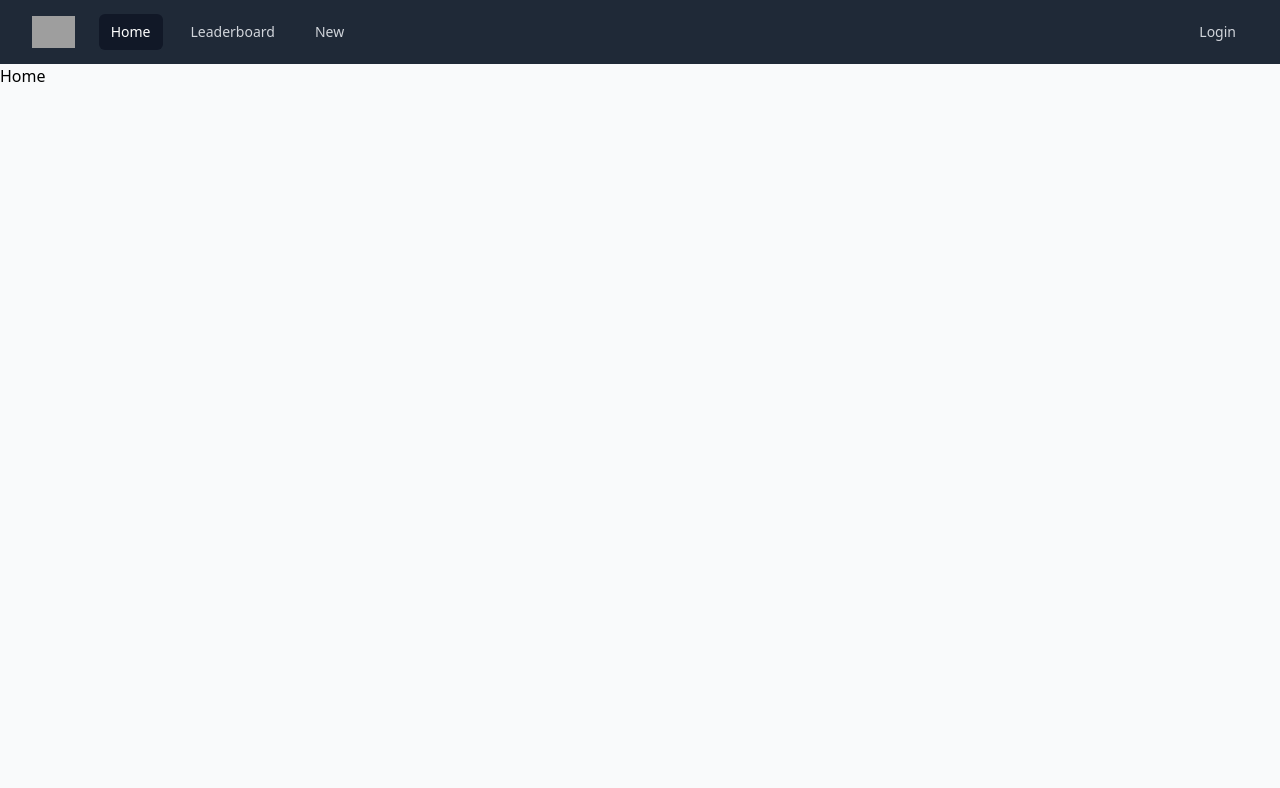
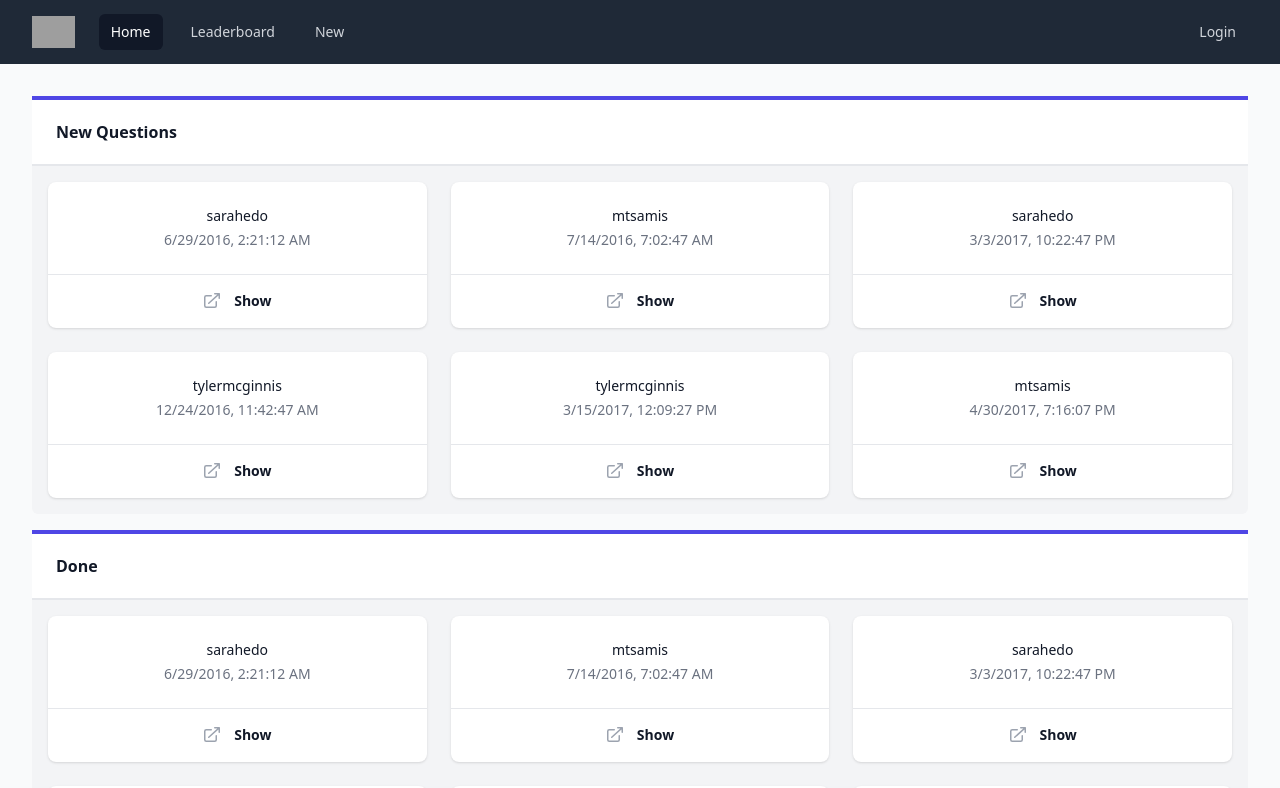
Before and after one commit to letrithanh/uda2-react-redux, a React (Create React App) app: page / in a window 1280 px wide. Shown: the top 788 px of the page. Built offline with nearby package versions, Linux system fonts and the light colour scheme; grey boxes are pictures that could not be loaded.

Commit message:
display questions on Home

```diff
--- a/src/components/home.js
+++ b/src/components/home.js
@@ -1,7 +1,53 @@
-import React from "react";
+import React, { useEffect } from "react";
+import PollCardSection from "./card/poll-card-section";
+import { useSelector, useDispatch } from "react-redux";
+import { _getQuestions } from "../_DATA";
+import { closeQuestion, update } from "../slices/question";
+import QuestionCard from "./card/question-card";
 
 const Home = () => {
-    return <div>Home</div>;
+
+    const questionInfo = useSelector((state) => state.question)
+    const openningQuestion = useSelector((state) => state.question.openningQuestion)
+    const dispatch = useDispatch();
+
+    useEffect(() => {
+        const fetchQuestions = async () => {
+            const resQuestions = await _getQuestions();
+            dispatch(update(Object.values(resQuestions)))
+        }
+        fetchQuestions();
+    }, [dispatch])
+
+    return (
+        <div className="p-8 relative flex flex-col gap-4">
+            {
+                questionInfo.all?.length > 0 &&
+                <div>
+                    <PollCardSection
+                        name="New Questions"
+                        questions={questionInfo.all}
+                    />
+                </div>
+            }
+            {
+                questionInfo.all?.length > 0 &&
+                <PollCardSection
+                    name="Done"
+                    questions={questionInfo?.all}
+                />
+            }
+            {
+                openningQuestion &&
+                <div className="absolute z-50 top-0 left-0 bg-gray-50 h-full w-full p-8">
+                    <QuestionCard
+                        question={openningQuestion}
+                        onClose={() => dispatch(closeQuestion())}
+                    />
+                </div>
+            }
+        </div>
+    );
 };
 
 export default Home;
```
